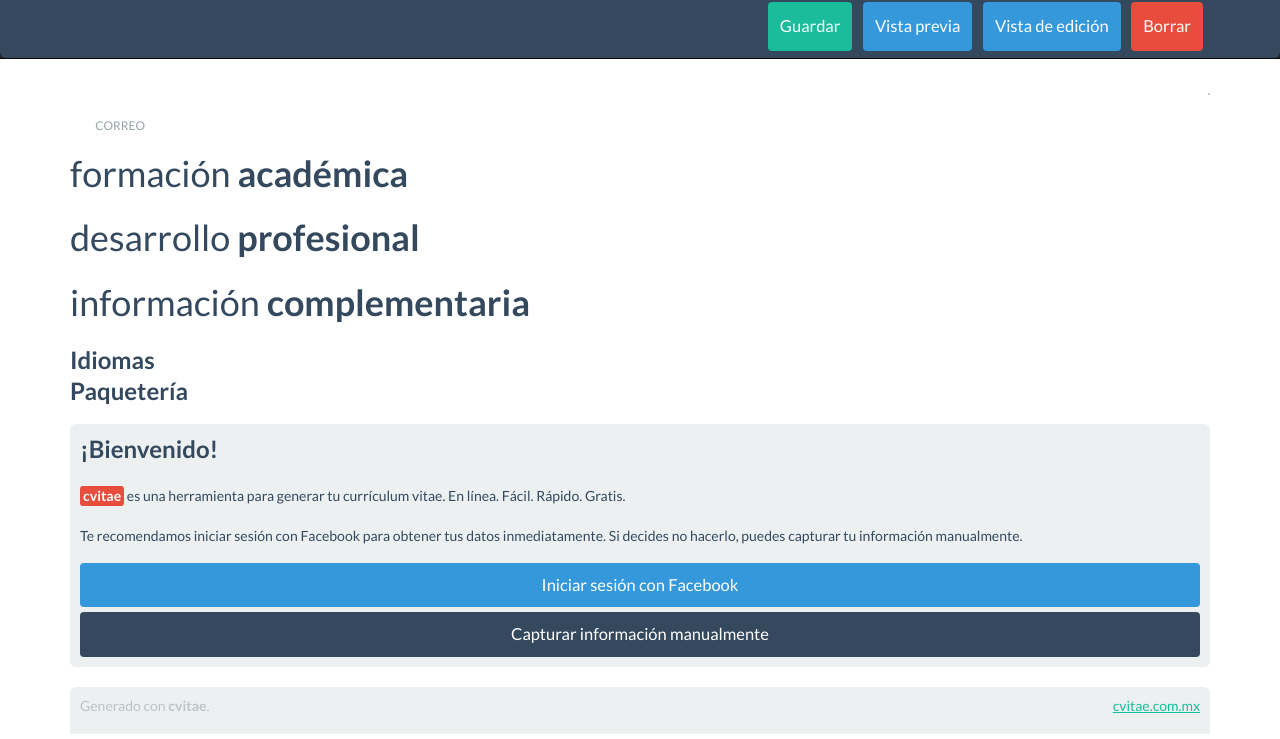
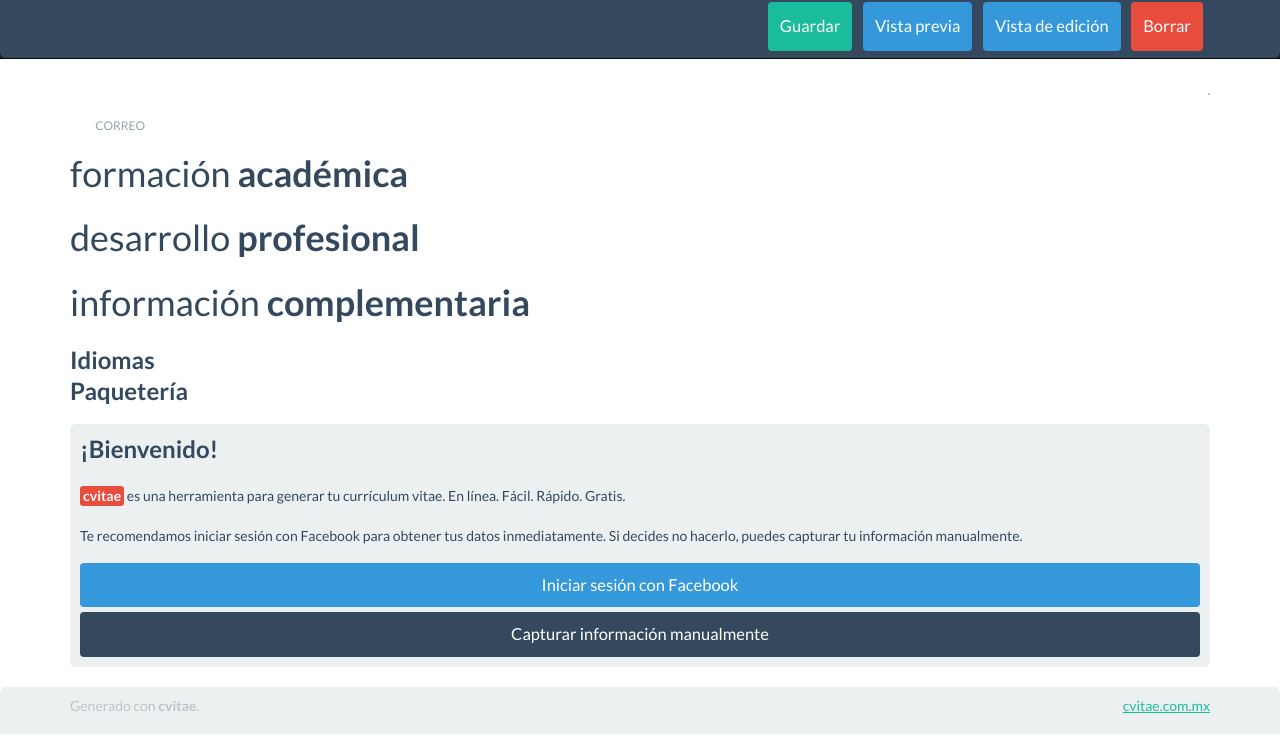
Before and after one commit to thewarpaint/cvitae, a PHP site: page / in a window 1280 px wide. Shown: the part 61-800 px from the top of the page. Run offline with PHP 8.4, Linux system fonts and the light colour scheme; some libraries are stand-ins or nearby versions.

Commit message:
Refactors index.php to conform to the required sticky footer structure.

```diff
--- a/index.php
+++ b/index.php
@@ -51,6 +51,8 @@
 			ref.parentNode.insertBefore(js, ref);
 		}(document));
 	</script>
+
+	<div id="wrap">
 		<div id="menu-bar" class="navbar navbar-inverse navbar-fixed-top">
 		<div class="navbar-inner">
 		<div class="container">
@@ -424,11 +426,18 @@
 				</div>
 			</div>
 			</div>
+		</div>
+
+		<div id="push"></div>
+	</div> <!-- #wrap -->
 
 	<div id="footer" class="palette-clouds clearfix">
+		<div class="container">
+			<div class="inner">
 				<p class="pull-left">Generado con <b>cvitae</b>.</p>
 				<p class="pull-right"><a>cvitae.com.mx</a></p>
 			</div>
 		</div>
+	</div>
 </body>
 </html>
```
Lines whose indentation alone changed are shown as unchanged.
